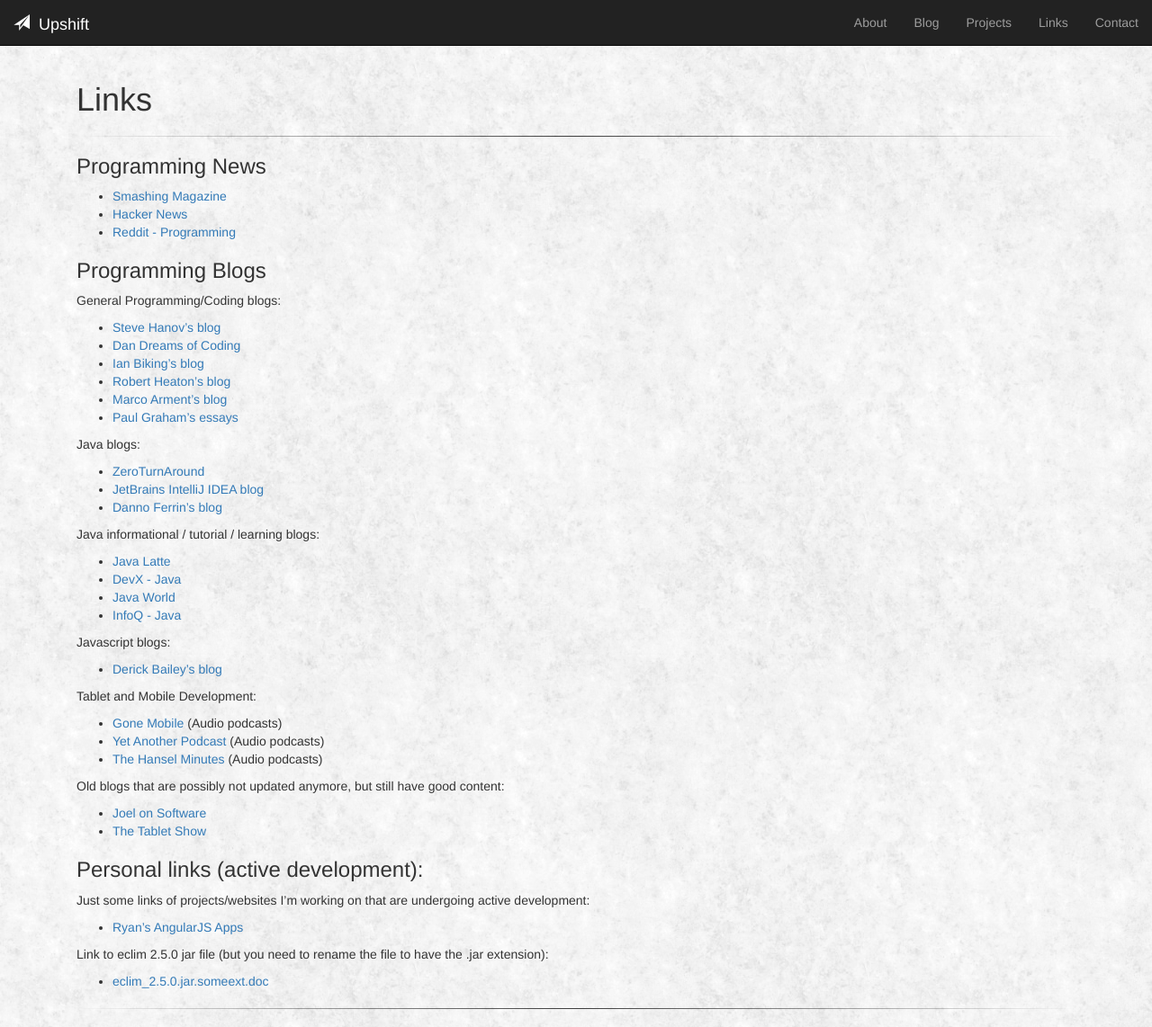
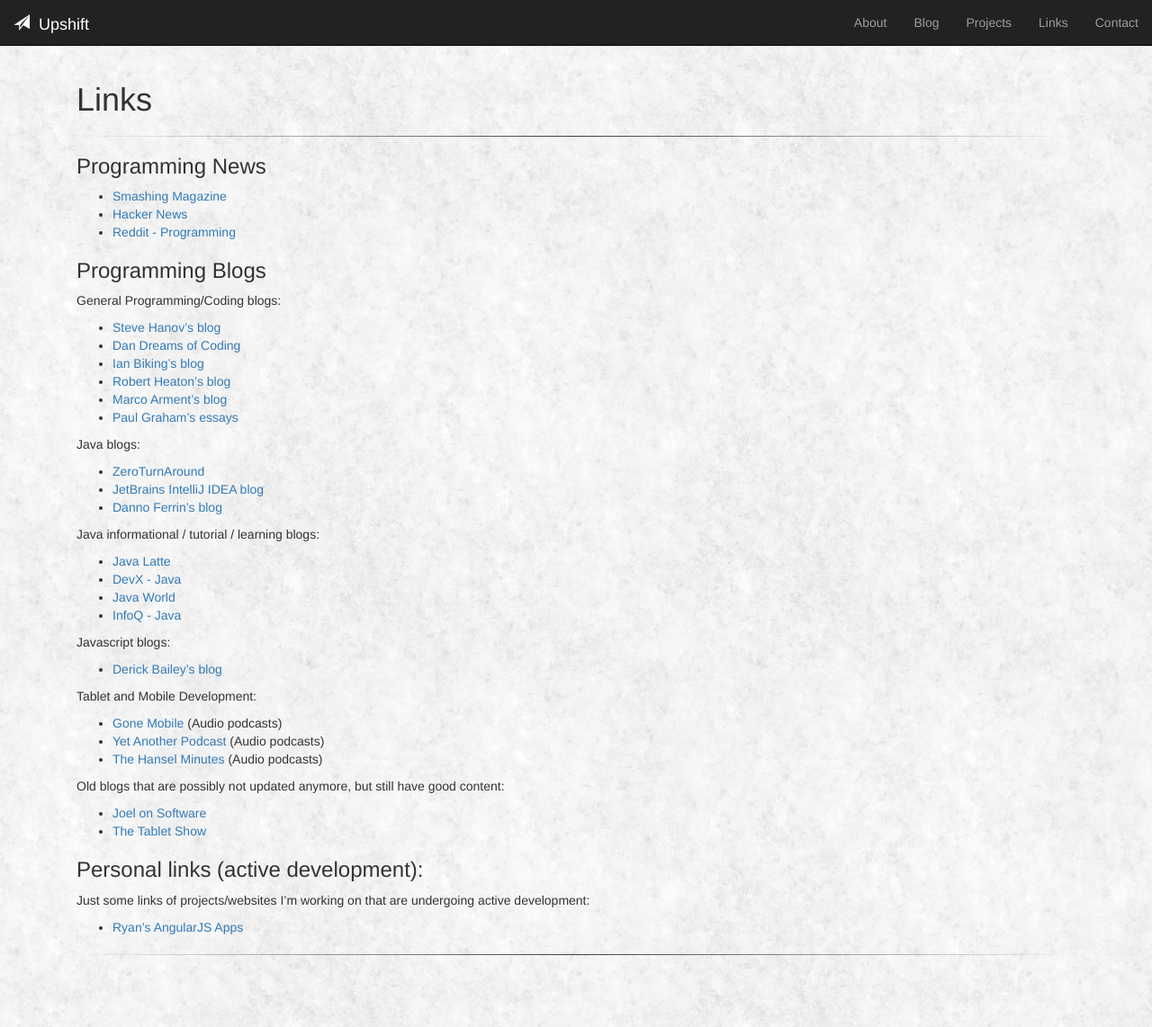
Before and after one commit to rluu/rluu.github.io, a Jekyll site: the page built from links.md, in a window 1280 px wide. Shown: the whole page at 90% size. Built offline with Jekyll 4.4.1, drawn with Linux system fonts in a browser that asks for light colours; nearby versions of some CDN libraries.

Commit message:
Removing link to the jar file of eclim 2.5.

```diff
--- a/links.md
+++ b/links.md
@@ -58,9 +58,4 @@
 
 - [Ryan's AngularJS Apps](http://rluu-angular-apps.s3-website-us-east-1.amazonaws.com/)
 
-Link to eclim 2.5.0 jar file (but you need to rename the file to have the
-.jar extension):
-
-- [eclim_2.5.0.jar.someext.doc](http://rluu-angular-apps.s3-website-us-east-1.amazonaws.com/eclim_2.5.0.jar.someext.doc)
-
 <hr />
```
